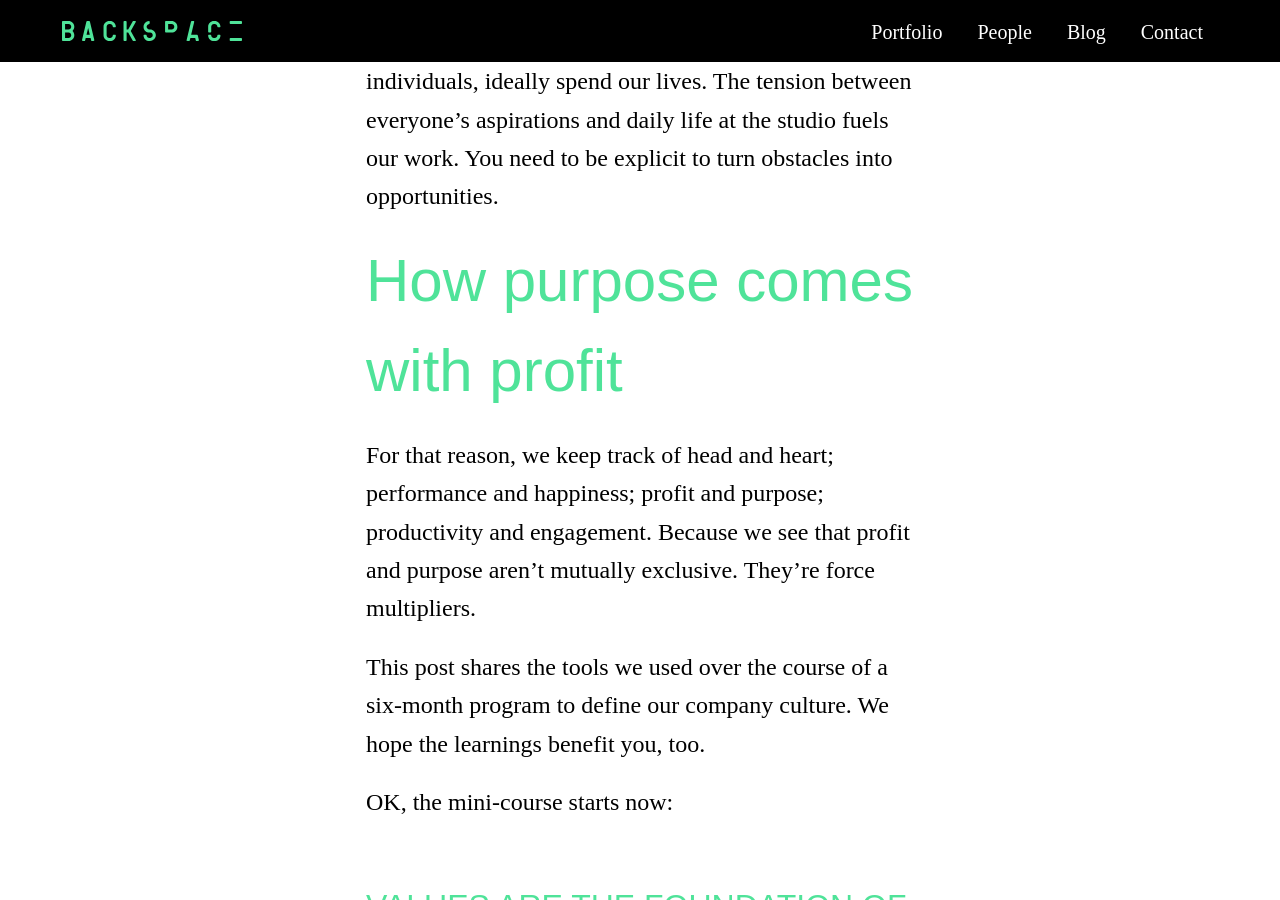
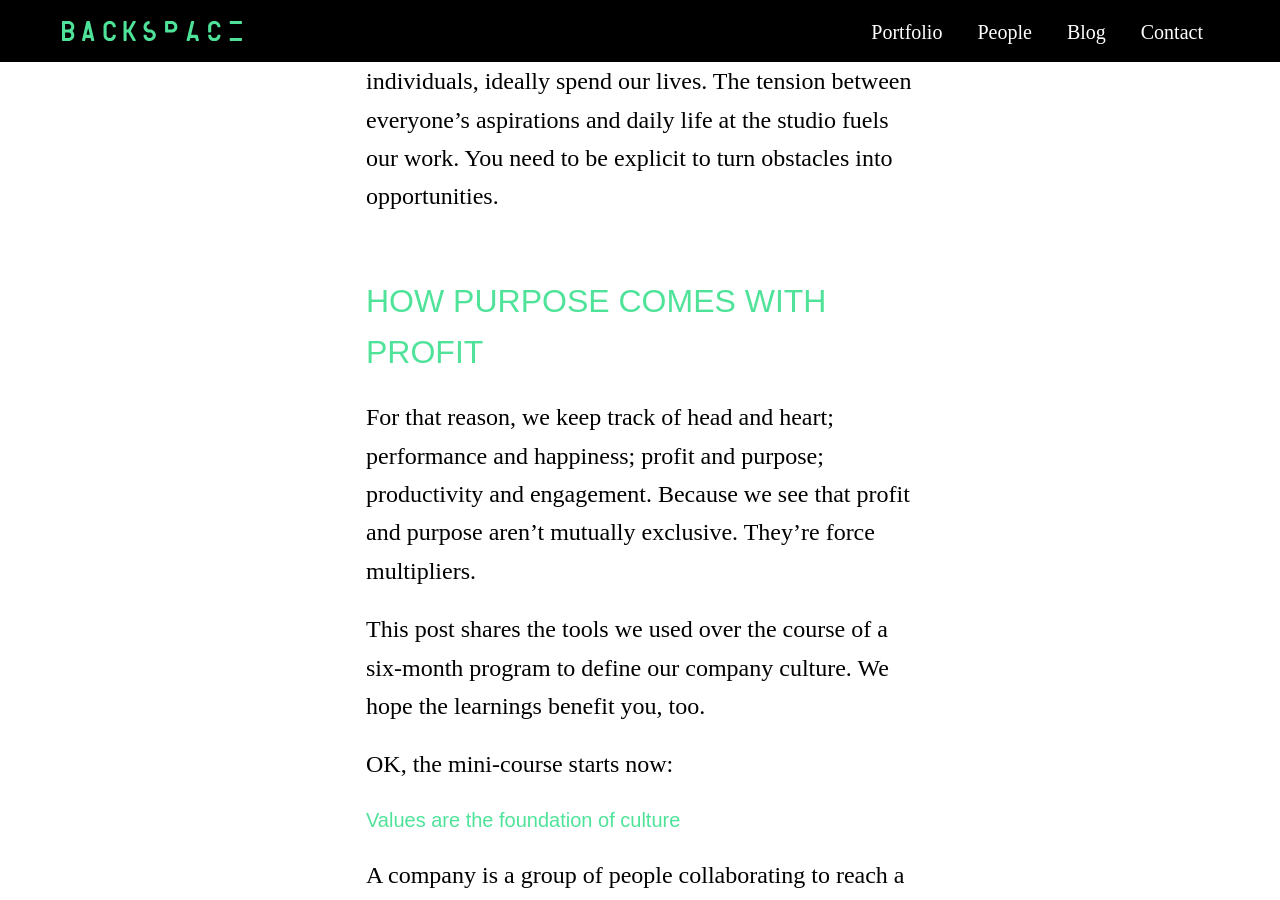
Before and after one commit to backspacehq/backspacehq.github.io, a Jekyll site: the page built from _posts/2016-07-13-stay-on-top-of-your-culture.markdown, in a window 1280 px wide and 900 px high, scrolled down 1208 px. Built offline with Jekyll 4.4.1, drawn with Linux system fonts in a browser that asks for light colours; comment, search, counter and statistics services are not loaded.

```diff
--- a/_posts/2016-07-13-stay-on-top-of-your-culture.markdown
+++ b/_posts/2016-07-13-stay-on-top-of-your-culture.markdown
@@ -15,8 +15,7 @@ Purpose, mission, North Star, BHAG, vision, calling, legacy: they’re all diffe
 
 At Backspace, we decided not to ignore how we, as individuals, ideally spend our lives. The tension between everyone’s aspirations and daily life at the studio fuels our work. You need to be explicit to turn obstacles into opportunities.
 
-
-# How purpose comes with profit
+## How purpose comes with profit
 
 For that reason, we keep track of head and heart; performance and happiness; profit and purpose; productivity and engagement. Because we see that profit and purpose aren’t mutually exclusive. They’re force multipliers.
 
@@ -24,7 +23,7 @@ This post shares the tools we used over the course of a six-month program to def
 
 OK, the mini-course starts now:
 
-## Values are the foundation of culture
+### Values are the foundation of culture
 
 A company is a group of people collaborating to reach a shared objective. It’s a dry way of putting it, but definitions help to talk about companies a bit more theoretically.
 
```
